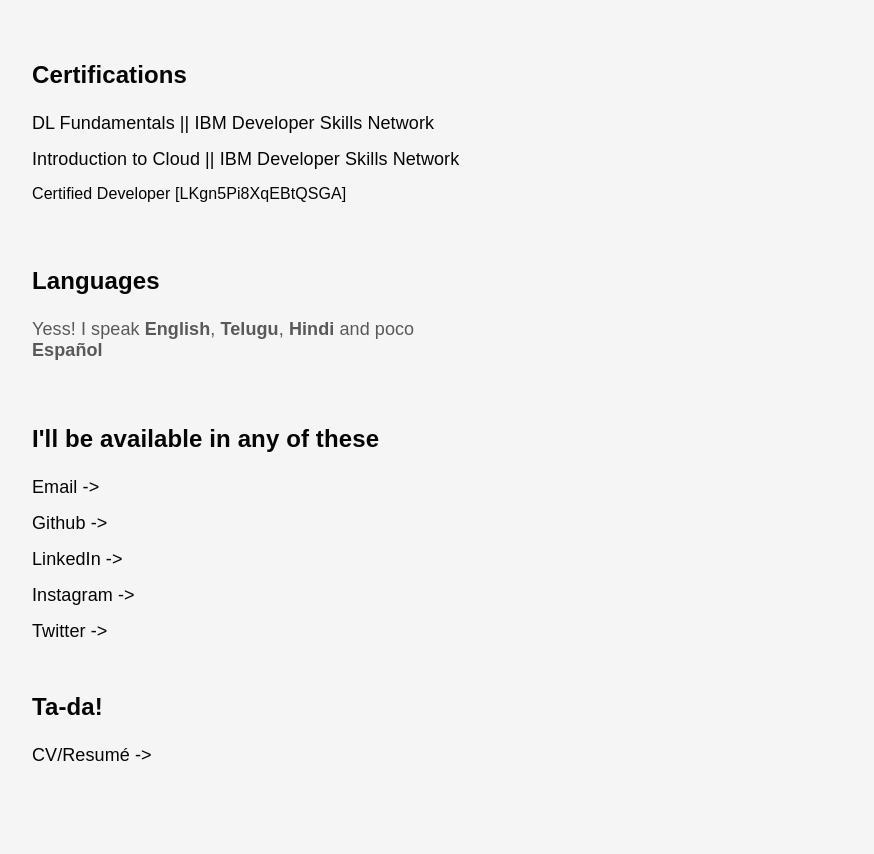
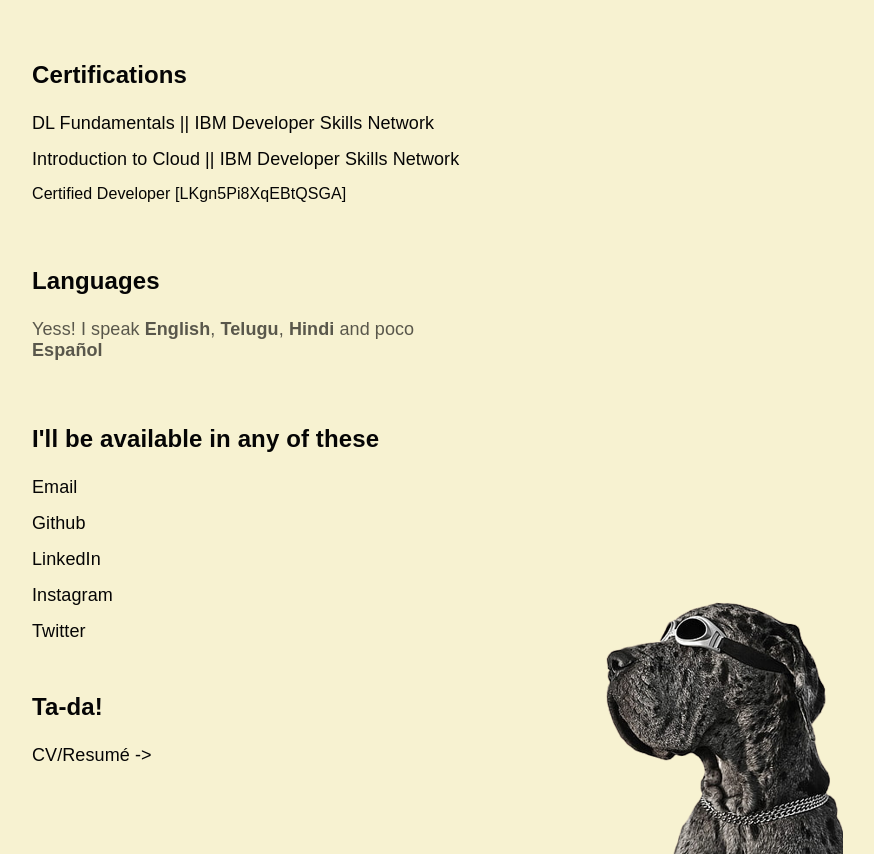
Before and after one commit to Deepak-Perla/Deepak-Portfolio-02, a plain HTML site: page index.html in a window 1280 px wide. Shown: the part 1279-2133 px from the top of the page, without its empty margins (384-1258 px from the left). Drawn offline with Linux system fonts and the light colour scheme; a web font is replaced by a local one.

Commit message:
updaated

```diff
--- a/index.html
+++ b/index.html
@@ -8,7 +8,7 @@
   <link rel="stylesheet" type="text/css" href="style.css">
 
   <!-- Favicon-->
-  <link rel="icon" href="images/favicon.gif" type="image/gif" >
+  <link rel="icon" href="images/favicon.gif" type="gif">
 
   <meta property="og:title" content="Deepak Perla" />
   <meta property="og:description" content="Love . Peace . Code" />
@@ -24,7 +24,7 @@
 <body>
   <div id="content">
     <div class="section">
-      <img src="images/me.png" class="me">
+      <img src="images/me_me.jpg" class="me">
       <h1>Deepak Perla</h1>
       <h2>Love . Peace . Code</h2>
     </div>
@@ -93,20 +93,32 @@
     <div class="section links">
       <h6>Languages</h6>
 
+
       <p>Yess! I speak <b>English</b>, <b>Telugu</b>, <b>Hindi</b> and poco <b>Español</b></p>
     </div>
 
+
     <div class="section links">
         <h6>I'll be available in any of these</h6>
-      <a href="mailto:deepakperla.offl@gmail.com" class="link" target="_blank">Email -></a>
-      <a href="https://github.com/Deepak-Perla/" class="link" target="_blank">Github -></a>
-      <a href="https://www.linkedin.com/in/deepak-perla/" class="link" target="_blank">LinkedIn -></a>
-      <a href="https://instagram.com/dexboi.ig/" class="link" target="_blank">Instagram -></a>
-      <a href="https://twitter.com/thedheepakk" class="link" target="_blank">Twitter -></a>
+      <a href="mailto:deepakperla.offl@gmail.com" class="link" target="_blank">Email </a>
+      <a href="https://github.com/Deepak-Perla/" class="link" target="_blank">Github </a>
+      <a href="https://www.linkedin.com/in/deepak-perla/" class="link" target="_blank">LinkedIn </a>
+      <a href="https://instagram.com/dexboi.ig/" class="link" target="_blank">Instagram </a>
+      <a href="https://twitter.com/thedheepakk" class="link" target="_blank">Twitter </a>
+
+
+
       <br><br>
       <h6>Ta-da!</h6>
       <a href="https://drive.google.com/drive/folders/1Ce8mM4AHcwqJ81d4JJA7GN1kiuPZB6iV?usp=sharing" class="link" target="_blank">CV/Resumé -></a>
+
+      <div class = "dog-img">
+        <img src ="../images/dog-img.png">
+      </div>
+
     </div>
   </div>
+
+
 </body>
 </html>
--- a/style.css
+++ b/style.css
@@ -16,7 +16,8 @@ html { font-family: 'InterDisplay', sans-serif; }
         font-feature-settings: 'calt';
 }
 body {
-	background: #f5f5f5;
+	background: #f7f2d1;
+	/* #fff; */
 	color: #050505;
 	-webkit-font-smoothing: antialiased;
 }
@@ -49,6 +50,7 @@ h1 {
 }
 .section {
 	margin-bottom: 64px;
+	position: relative;
 }
 .section:last-of-type {
 	border-bottom: 0;
@@ -119,3 +121,10 @@ svg.logo {
 	margin-top: .07em;
 	margin-left: .35em;
 }
+
+.dog-img {
+	max-width: 100%;
+	position: absolute;
+	top: 10%;
+	right: -40%
+}
```
Also changed, not shown: images/dog-img.png (added), images/favicon.ico (added), images/me_me.jpg (added).
